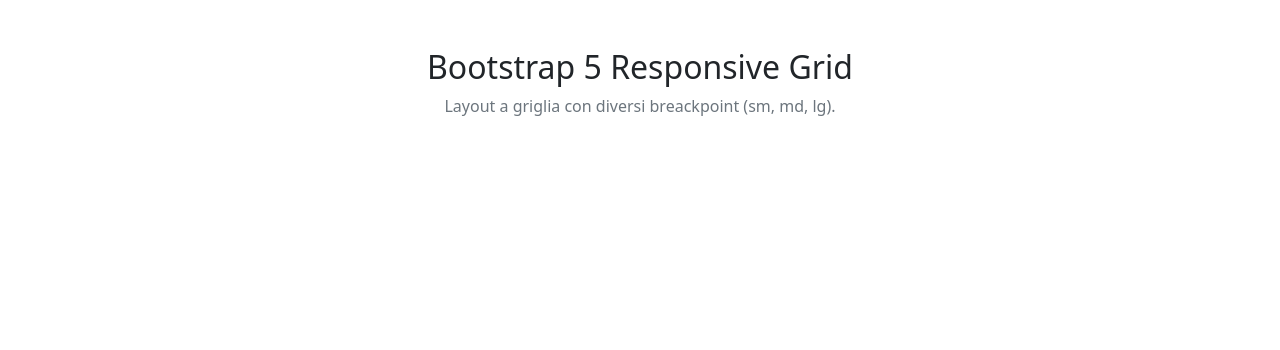
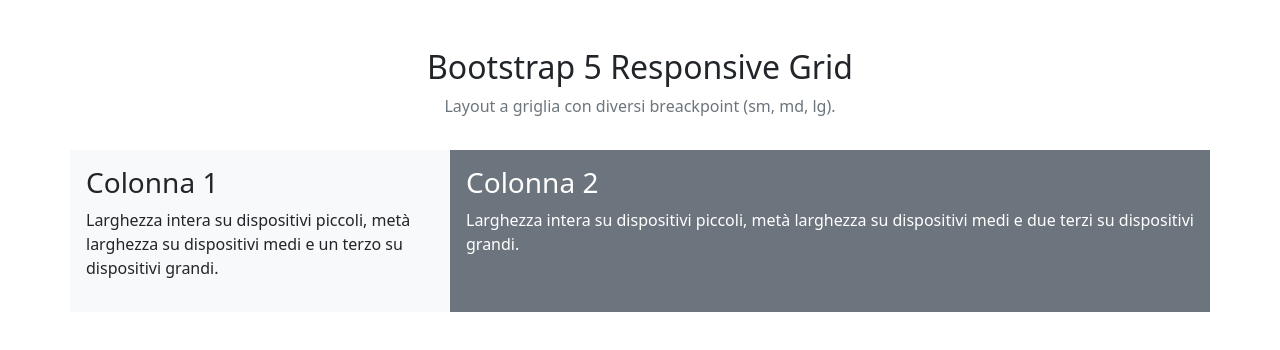
Before and after one commit to Erremme/htmlcss-bootstrap-layout, a plain HTML site: page index.html in a window 1280 px wide. Drawn offline with nearby package versions, Linux system fonts and the light colour scheme.

Commit message:
feat: add first container

```diff
--- a/index.html
+++ b/index.html
@@ -17,7 +17,21 @@
             </div>
         </div>
     </header>
-    <main></main>
+    <main>
+        <div class="container-sm">
+            <div class="row ">
+                <div class="col-12 col-md-6 col-lg-4 bg-light p-3">
+                    <h2 class="fs-3">Colonna 1</h2>
+                    <p>Larghezza intera su dispositivi piccoli, metà larghezza su dispositivi medi e un terzo su dispositivi grandi.</p>
+                </div>
+                <div class="col-12 col-md-6 col-lg-8 bg-secondary text-white p-3">
+                    <h2 class="fs-3">Colonna 2</h2>
+                    <p>Larghezza intera su dispositivi piccoli, metà larghezza su dispositivi medi e due terzi su dispositivi grandi.</p>
+                </div>
+
+            </div>
+        </div>
+    </main>
     <footer></footer>
 
   </body>
```
